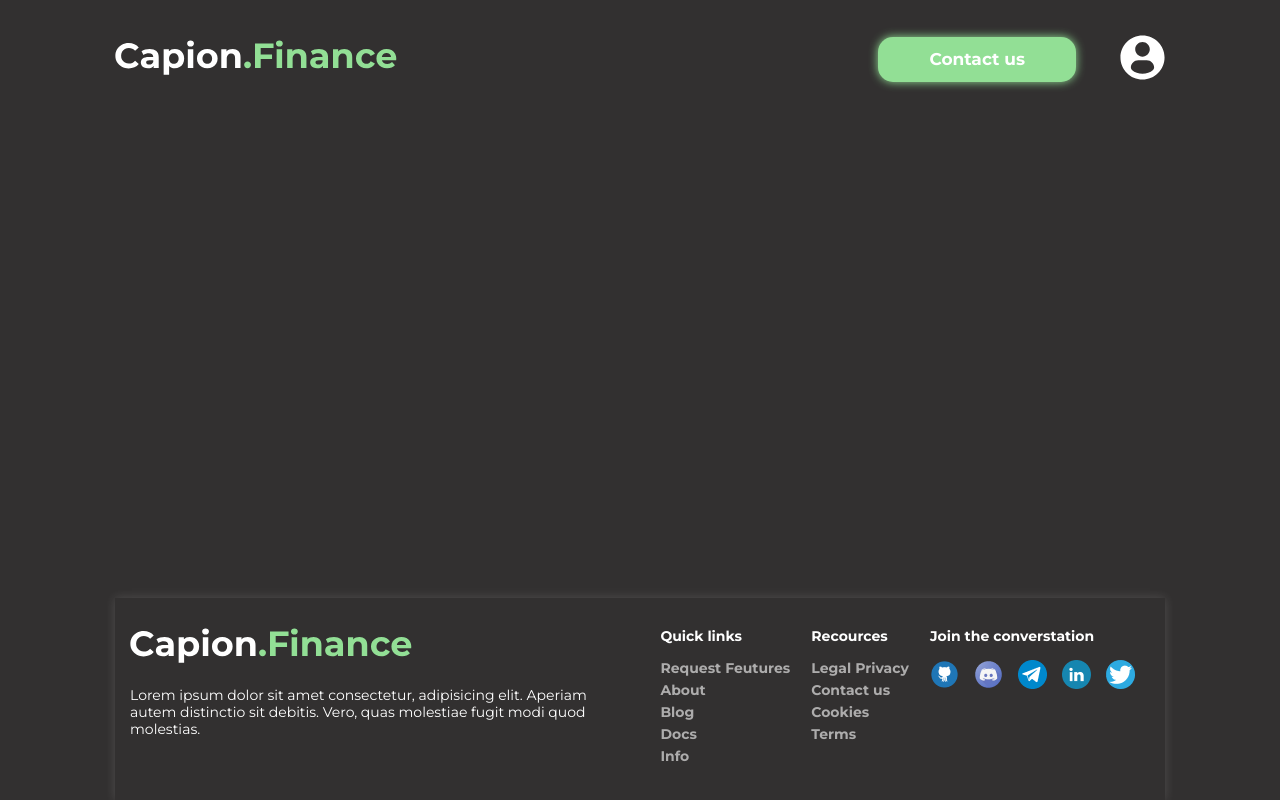
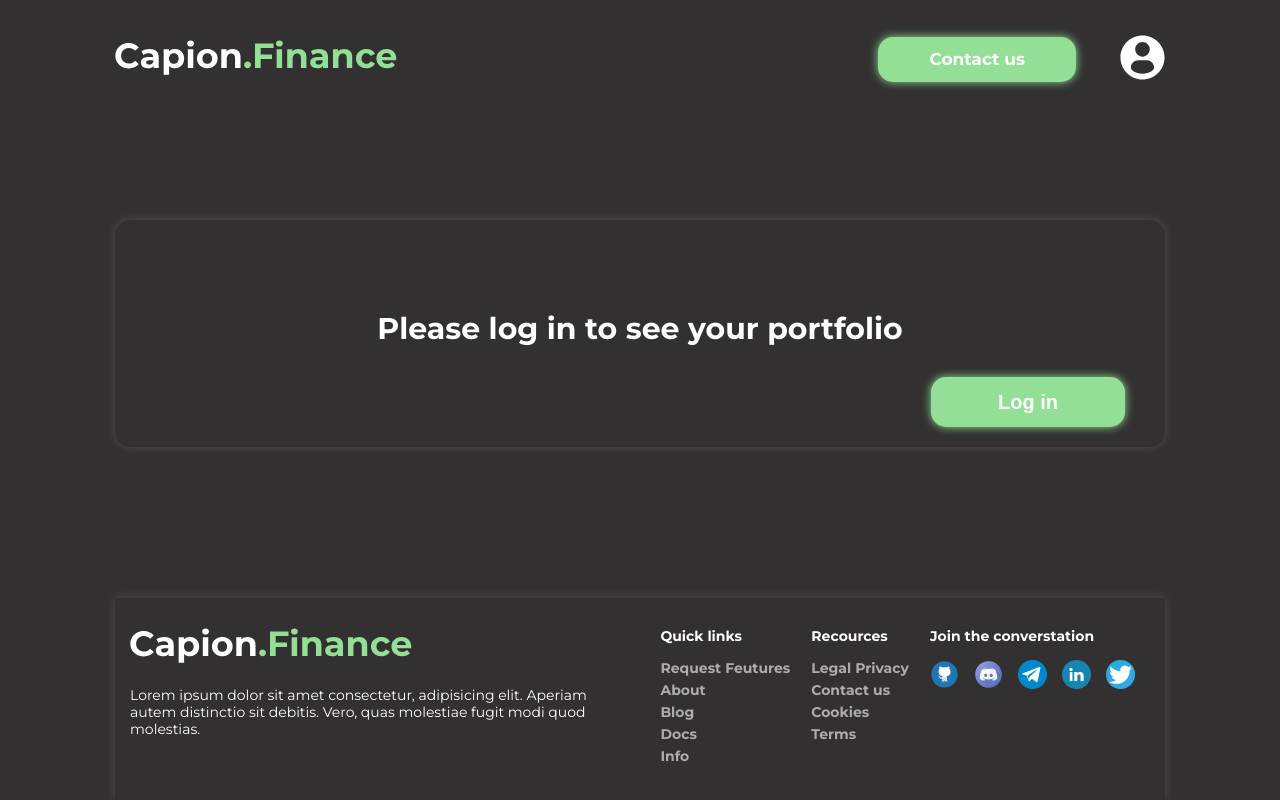
Before and after one commit to alxbychkov/capion, a Vue app: page /#/login in a window 1280 px wide. Built offline with nearby package versions, Linux system fonts and the light colour scheme.

Commit message:
add 404 and login pages

```diff
--- a/src/components/LoginModal.vue
+++ b/src/components/LoginModal.vue
@@ -70,6 +70,7 @@ export default {
     connectWalletHandle() {
       if (this.user === fakeUser.login && this.password === fakeUser.password) {
         this.GET_isAUTHORISED(true);
+        this.$router.push("/");
       } else {
         this.user = "";
         this.password = "";
--- a/src/core/api.js
+++ b/src/core/api.js
@@ -1,10 +1,12 @@
 import axios from "axios";
+
+const API_URL = 'http://49.12.97.161:3000';
 
 export async function getStrategy(id) {
     let strategy = {};
 
     try {
-        const response = await axios.get(`strategy/${id}`);
+        const response = await axios.get(`${API_URL}/strategy/${id}`);
         strategy = response.data;
     } catch (err) {
         console.error('Connection failded: ', err);
@@ -17,7 +19,7 @@ export async function getAllStrategies() {
     const strategies = [];
 
     try {
-        const response = await axios.get('strategy');
+        const response = await axios.get(`${API_URL}/strategy`);
         const flexStrategy = response.data[0];
         strategies.push(        {
             id: flexStrategy._id,
@@ -38,7 +40,7 @@ export async function getAllStrategies() {
 
 export async function deployStrategy(id) {
     try {
-        const response = await axios.post(`strategy/deployProxy/${id}`);
+        const response = await axios.post(`${API_URL}/strategy/deployProxy/${id}`);
 
         console.log(response.data);
         return response.data;
@@ -54,7 +56,7 @@ export async function firstStrategyDeposit(id, amount) {
             "amount": +amount,
             "debug": true
         };
-        const response = await axios.post(`strategy/deposit/${id}`, data, {
+        const response = await axios.post(`${API_URL}/strategy/deposit/${id}`, data, {
             headers: {
                 Accept: '*/*',
                 'Content-Type': 'application/json'
@@ -74,7 +76,7 @@ export async function strategyDeposit(id, amount) {
         const data = {
             "amount": amount.toString()
         };
-        const response = await axios.post(`strategy/increase-position/${id}`, data, {
+        const response = await axios.post(`${API_URL}/strategy/increase-position/${id}`, data, {
             headers: {
                 Accept: '*/*',
                 'Content-Type': 'application/json'
@@ -95,7 +97,7 @@ export async function strategyAllWithdraw(id, amount) {
             "swapToUSDC": true,
             "transferToAddress": true
         };
-        const response = await axios.post(`strategy/withdraw/${id}`, data, {
+        const response = await axios.post(`${API_URL}/strategy/withdraw/${id}`, data, {
             headers: {
                 Accept: '*/*',
                 'Content-Type': 'application/json'
@@ -117,7 +119,7 @@ export async function strategyWithdraw(id, amount) {
             "swapToUSDC": true,
             "transferToAddress": {}
         };
-        const response = await axios.post(`strategy/decrease-position/${id}`, data, {
+        const response = await axios.post(`${API_URL}/strategy/decrease-position/${id}`, data, {
             headers: {
                 Accept: '*/*',
                 'Content-Type': 'application/json'
--- a/src/router/index.js
+++ b/src/router/index.js
@@ -4,13 +4,50 @@ import VueRouter from 'vue-router';
 Vue.use(VueRouter);
 
 const routes = [
-  { path: '/', name: 'Home', component: () => import('../views/Home/Home.vue') },
-  { path: '/addition', name: 'StrategyAddition', component: () => import('../views/StrategyAddition/StrategyAddition.vue') },
-  { path: '/monitoring/:id', name: 'Monitoring', component: () => import('../views/Monitoring/Monitoring.vue') },
+  {
+    path: '/',
+    name: 'Home',
+    component: () => import('../views/Home/Home.vue'),
+    meta: {auth: true}
+  },
+  {
+    path: '/login',
+    name: 'Login',
+    component: () => import('../views/Login/Login.vue'),
+    meta: {auth: false}
+  },
+  { path: '/addition',
+    name: 'StrategyAddition',
+    component: () => import('../views/StrategyAddition/StrategyAddition.vue'),
+    meta: {auth: true}
+  },
+  {
+    path: '/monitoring/:id',
+    name: 'Monitoring',
+    component: () => import('../views/Monitoring/Monitoring.vue'),
+    meta: {auth: true}
+  },
+  {
+    path: '*',
+    name: 'NotFoundPage',
+    component: () => import('../views/404/404.vue'),
+    meta: {auth: false}
+  },
 ]
 
 const router = new VueRouter({
   routes
 });
 
+router.beforeEach((to, from, next) => {
+  const isAuth = localStorage.getItem('isAuthorised') ? localStorage.getItem('isAuthorised') : false;
+  const requireAuth = to.matched.some(record => record.meta.auth);
+
+  if (requireAuth && !isAuth) {
+    next('/login');
+  } else {
+    next();
+  }
+});
+
 export default router;
--- /dev/null
+++ b/src/views/404/404.vue
@@ -0,0 +1,47 @@
+<template>
+  <div class="section-no-login border-shadow">
+    <p class="no-login-row"></p>
+    <p class="no-login-row">Page not found: 404</p>
+    <router-link to="/" custom v-slot="{ href, navigate }">
+      <a :href="href" class="log-in-btn" @click="navigate">Home</a>
+    </router-link>
+  </div>
+</template>
+<script>
+export default {
+  name: "NotFoundPage",
+};
+</script>
+<style scoped>
+.section-no-login {
+  margin: 50px 0;
+  display: flex;
+  flex-direction: column;
+  justify-content: space-between;
+  align-items: center;
+  padding: 20px 40px;
+}
+
+.no-login-row {
+  margin: 20px 0 30px;
+  color: #fff;
+  font-weight: 700;
+  font-size: 30px;
+  line-height: 37px;
+}
+
+.log-in-btn {
+  background: #92df95;
+  box-shadow: 0px 0px 10px #92df95;
+  border-radius: 15px;
+  padding: 13px 67px;
+  font-weight: 700;
+  font-size: 20px;
+  line-height: 24px;
+  color: #fff;
+  outline: none;
+  border: none;
+  cursor: pointer;
+  align-self: flex-end;
+}
+</style>
--- a/src/views/Home/Home.vue
+++ b/src/views/Home/Home.vue
@@ -1,20 +1,14 @@
 <template>
-  <no-login-form v-if="!isAUTHORISED" />
-  <portfolio v-else />
+  <portfolio />
 </template>
 <script>
-import { mapGetters } from "vuex";
 import Portfolio from "../../components/Portfolio.vue";
-import NoLoginForm from "../../components/NoLoginForm.vue";
 
 export default {
   name: "Home",
-  components: { Portfolio, NoLoginForm },
+  components: { Portfolio },
   data() {
     return {};
   },
-  computed: {
-    ...mapGetters(["isAUTHORISED"]),
-  },
 };
 </script>
--- /dev/null
+++ b/src/views/Login/Login.vue
@@ -0,0 +1,11 @@
+<template>
+  <no-login-form />
+</template>
+<script>
+import NoLoginForm from "../../components/NoLoginForm.vue";
+
+export default {
+  name: "Login",
+  components: { NoLoginForm },
+};
+</script>
--- a/vue.config.js
+++ b/vue.config.js
@@ -1,6 +1,3 @@
 module.exports = {
     publicPath: '/capion/',
-    devServer: {
-        proxy: "http://49.12.97.161:3000"
-    }
 }
```
Also changed, not shown: src/store/index.js (deleted, +0 -15 lines).
